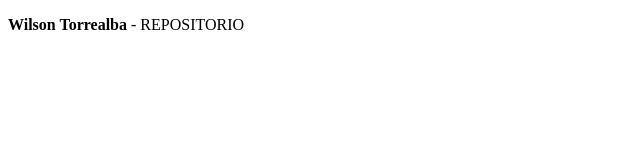
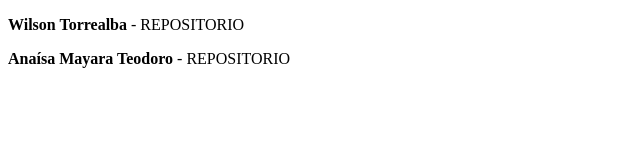
Before and after one commit to WilsonTorrealba/listadealunos, a plain HTML site: page index.html in a window 1280 px wide. Shown: the whole page, without its empty margins (0-640 px from the left). Drawn offline with Linux system fonts and the light colour scheme.

Commit message:
Adicionando arquivo do Wilson

```diff
--- a/index.html
+++ b/index.html
@@ -8,5 +8,7 @@
 </head>
 <body>
     <p><b>Wilson Torrealba</b> - REPOSITORIO</p>
+
+    <p><b>Anaísa Mayara Teodoro</b> - REPOSITORIO</p>
 </body>
 </html>
```
